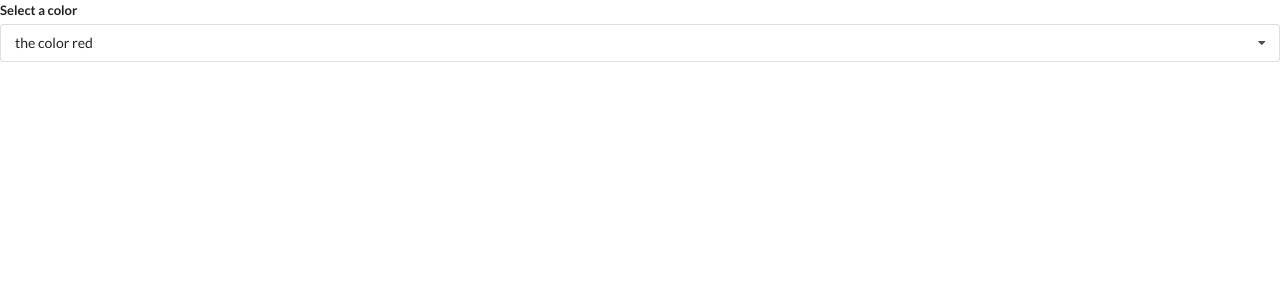
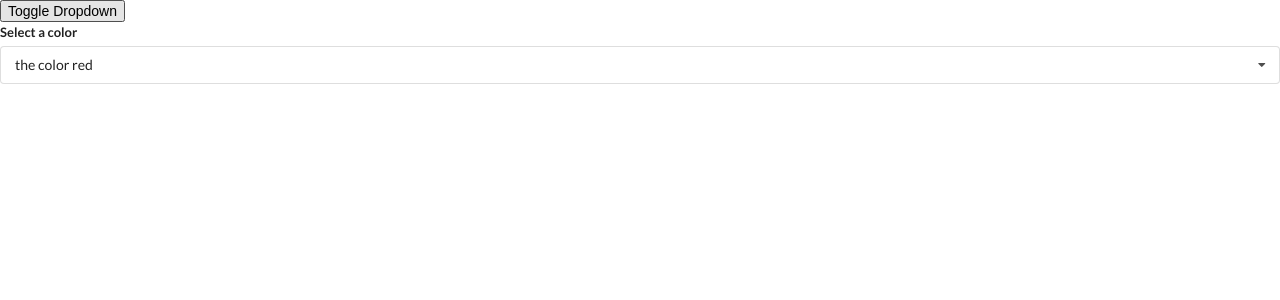
Before and after one commit to jjadeseravla/widget, a React (Create React App) app: page / in a window 1280 px wide. Shown: the top 300 px of the page. Built offline with nearby package versions, Linux system fonts and the light colour scheme.

Commit message:
toggle Dropdown manu from app.js

```diff
--- a/src/App.js
+++ b/src/App.js
@@ -35,13 +35,19 @@ const options = [
 
 export default () => {
   const [selected, setSelected] = useState(options[0]);
+  const [showDropdown, setShowDropdown] = useState(true);
+
   return (
     <div>
+      <button onClick={() => setShowDropdown(!showDropdown)}>
+        Toggle Dropdown
+      </button>
+      {showDropdown ?
       <Dropdown
       selected={selected}
       onSelectedChange={setSelected}
       options={options}
-      />
+      /> : null }
       {/* <Search/> */}
       {/* <Accordion items={items}/> */}
     </div>
```
